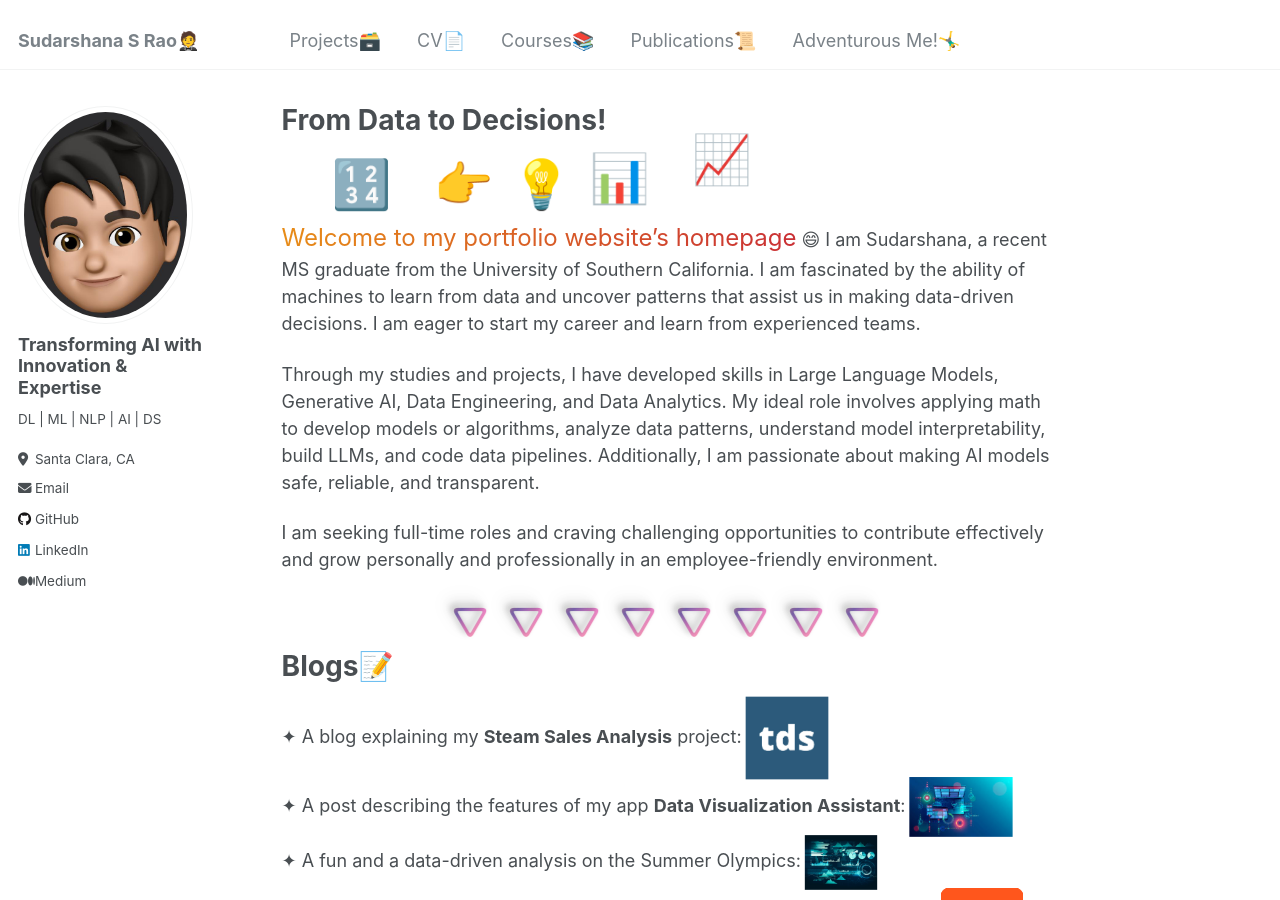
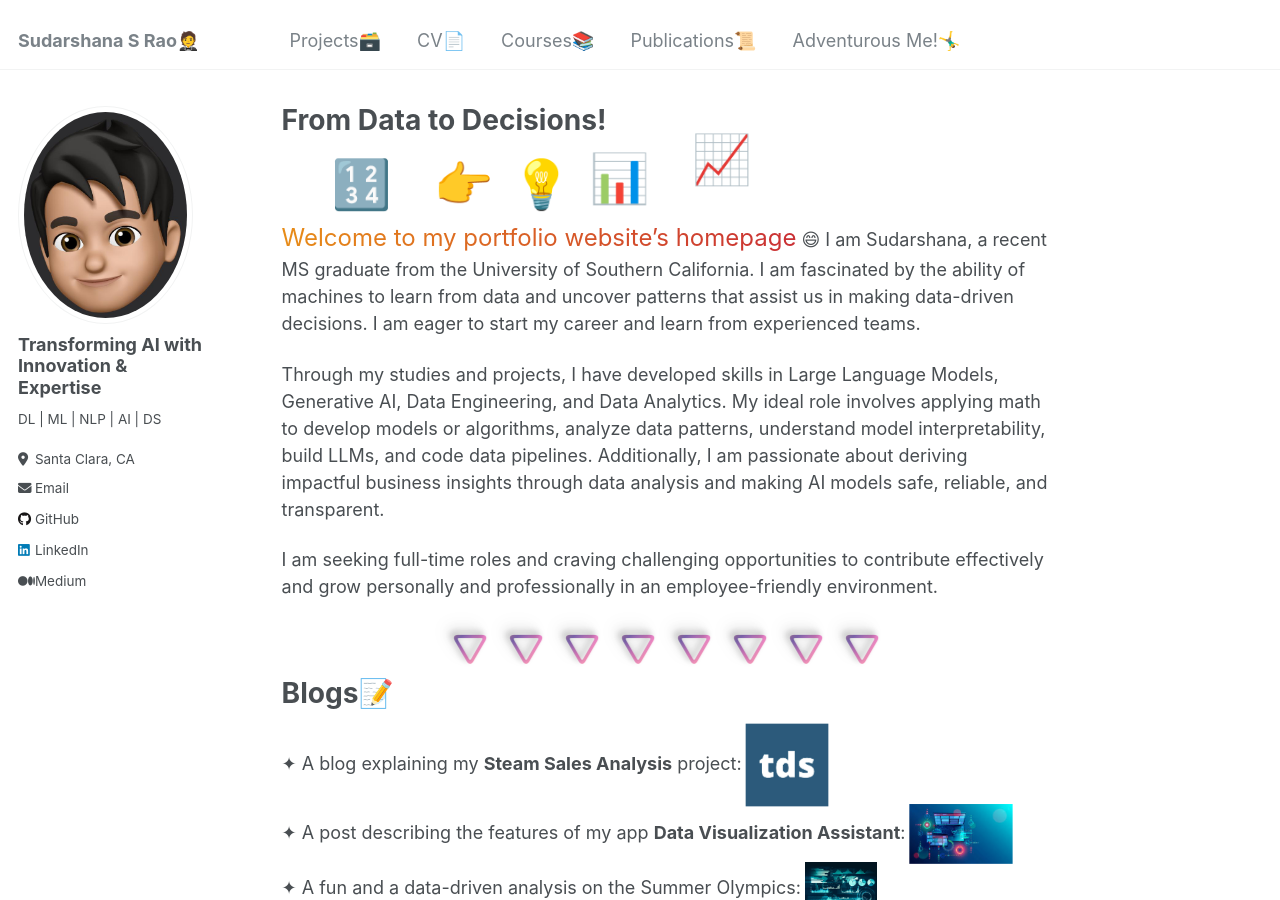
Before and after one commit to SudarshanaSRao/SudarshanaSRao.github.io, a Jekyll site: the page built from _pages/about.md, in a window 1280 px wide and 900 px high. Built offline with Jekyll 4.4.1, drawn with Linux system fonts in a browser that asks for light colours.

Commit message:
Update about.md

```diff
--- a/_pages/about.md
+++ b/_pages/about.md
@@ -71,7 +71,7 @@
   }
 </style>
 
-Through my studies and projects, I have developed skills in Large Language Models, Generative AI, Data Engineering, and Data Analytics. My ideal role involves applying math to develop models or algorithms, analyze data patterns, understand model interpretability, build LLMs, and code data pipelines. Additionally, I am passionate about making AI models safe, reliable, and transparent.
+Through my studies and projects, I have developed skills in Large Language Models, Generative AI, Data Engineering, and Data Analytics. My ideal role involves applying math to develop models or algorithms, analyze data patterns, understand model interpretability, build LLMs, and code data pipelines. Additionally, I am passionate about deriving impactful business insights through data analysis and making AI models safe, reliable, and transparent.
 
 I am seeking full-time roles and craving challenging opportunities to contribute effectively and grow personally and professionally in an employee-friendly environment.
 
```
